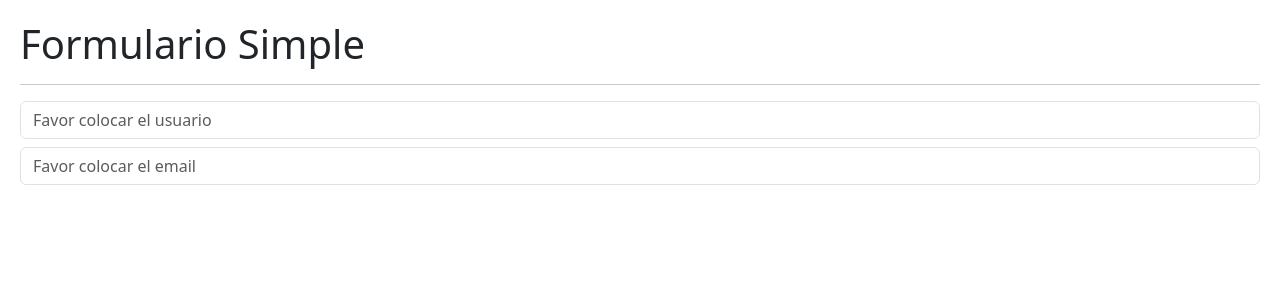
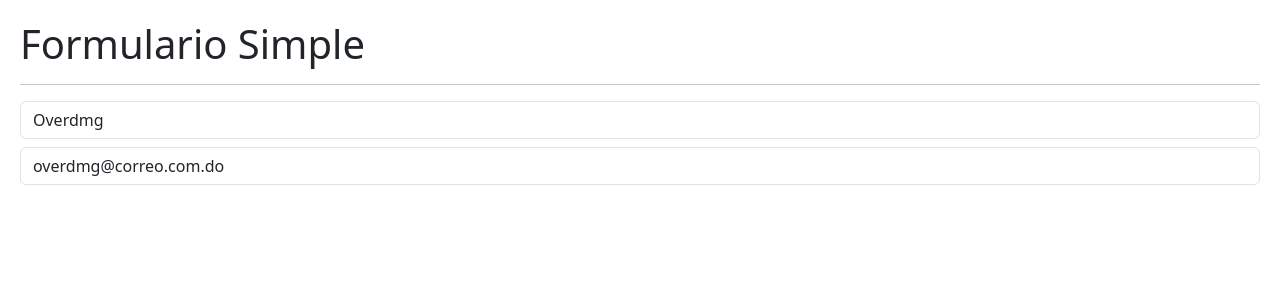
Before and after one commit to Overdmg/05-hook-app, a React (Vite) app: page / in a window 1280 px wide. Shown: the top 300 px of the page. Built offline with nearby package versions, Linux system fonts and the light colour scheme.

Commit message:
Update SimpleForm.jsx
avance del curso

```diff
--- a/src/02-useEffect/SimpleForm.jsx
+++ b/src/02-useEffect/SimpleForm.jsx
@@ -1,5 +1,23 @@
+import { useState } from "react";
 
 export const SimpleForm = () => {
+
+const [formState, setFormState] = useState({
+    username: 'Overdmg',
+    email: 'overdmg@correo.com.do'
+
+});
+
+  const {username, email} = formState;
+
+  const onImputChange = ({ target }) => {
+      const { name, value } = target;
+      setFormState({
+        ...formState,
+        [name]: value
+      })
+
+  }
 
   return (
     <>
@@ -11,17 +29,18 @@ export const SimpleForm = () => {
             className="form-control"
             placeholder="Favor colocar el usuario"
             name="username"
-        />
+            value={ username }
+            onChange={ onImputChange }
+    />
 
         <input
             type="email"
             className="form-control mt-2"
             placeholder="Favor colocar el email"
             name="email"
+            value={ email }
+            onChange={ onImputChange }
         />
-
-
-
     </>
   )
 }
```
